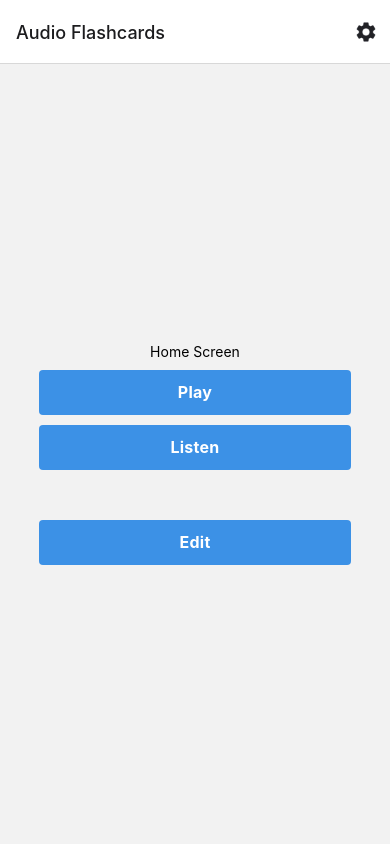
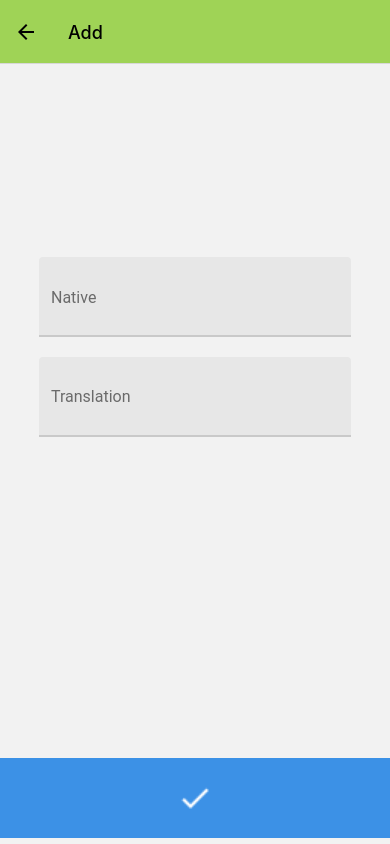
Before and after one commit to MrMuffinooo/audioFlashcardsV2, a React Native app: screen /Add in a window 390 px wide. Built offline with nearby package versions, Linux system fonts and the light colour scheme.

Commit message:
add and style 'add' screen, top bar color

```diff
--- a/App.tsx
+++ b/App.tsx
@@ -8,6 +8,8 @@ import ListenScreen from './src/scenes/listen';
 import PlayScreen from './src/scenes/play';
 import SettingsScreen from './src/scenes/settings';
 import {SettingsButton} from './src/components/SettingsButton';
+import AddScreen from './src/scenes/add';
+import {COLOR_PRIMARY, COLOR_PRIMARY_TEXT} from './src/styles/colors';
 
 const Stack = createNativeStackNavigator();
 
@@ -15,7 +17,14 @@ function App() {
   return (
     <PaperProvider>
       <NavigationContainer>
-        <Stack.Navigator initialRouteName="Home">
+        <Stack.Navigator
+          initialRouteName="Home"
+          screenOptions={{
+            headerStyle: {
+              backgroundColor: COLOR_PRIMARY,
+            },
+            headerTintColor: COLOR_PRIMARY_TEXT,
+          }}>
           <Stack.Screen
             name="Home"
             component={HomeScreen}
@@ -28,6 +37,7 @@ function App() {
           <Stack.Screen name="Play" component={PlayScreen} />
           <Stack.Screen name="Settings" component={SettingsScreen} />
           <Stack.Screen name="Edit" component={EditScreen} />
+          <Stack.Screen name="Add" component={AddScreen} />
         </Stack.Navigator>
       </NavigationContainer>
     </PaperProvider>
--- a/src/components/Button.tsx
+++ b/src/components/MyButton.tsx
@@ -4,14 +4,15 @@ import {COLOR_SECONDARY, COLOR_SECONDARY_TEXT} from '../styles/colors';
 
 interface props {
   text: string;
-  onPress: (e: any) => void;
-  style?: any;
+  onPress?: (e: any) => void;
+  styleButton?: object;
+  styleText?: object;
 }
 
-export function Button({text, onPress, style}: props) {
+export function MyButton({text, onPress, styleButton, styleText}: props) {
   return (
-    <TouchableOpacity style={[styles.button, style]} onPress={onPress}>
-      <Text style={styles.text}>{text}</Text>
+    <TouchableOpacity style={[styles.button, styleButton]} onPress={onPress}>
+      <Text style={[styles.text, styleText]}>{text}</Text>
     </TouchableOpacity>
   );
 }
--- /dev/null
+++ b/src/components/MyTextInput.tsx
@@ -0,0 +1,42 @@
+import React from 'react';
+import {StyleSheet} from 'react-native';
+import {TextInput} from 'react-native-paper';
+import {COLOR_SECONDARY} from '../styles/colors';
+
+interface props {
+  label?: string;
+  placeholder?: string;
+  onChangeText?: (text: string) => void;
+  style?: any;
+  text?: string;
+  activeUnderlineColor?: string;
+}
+
+export function MyTextInput({
+  label,
+  onChangeText,
+  placeholder,
+  text,
+  activeUnderlineColor,
+}: props) {
+  return (
+    <TextInput
+      activeUnderlineColor={
+        activeUnderlineColor ? activeUnderlineColor : COLOR_SECONDARY
+      }
+      label={label}
+      placeholder={placeholder}
+      value={text ? text : ''}
+      onChangeText={text => onChangeText(text)}
+      style={styles.view}
+    />
+  );
+}
+
+const styles = StyleSheet.create({
+  view: {
+    height: 80,
+    width: '80%',
+    marginTop: '5%',
+  },
+});
--- a/src/components/SettingsButton.tsx
+++ b/src/components/SettingsButton.tsx
@@ -1,13 +1,13 @@
 import {useNavigation} from '@react-navigation/native';
 import React from 'react';
-import {Appbar, Button} from 'react-native-paper';
+import {Appbar} from 'react-native-paper';
 import {COLOR_DARK} from '../styles/colors';
 
 export function SettingsButton() {
   const navigation = useNavigation();
   return (
     <Appbar.Action
-      icon={require('../assets/icons/settings_36.png')}
+      icon={require('../assets/icons/settings_24.png')}
       // @ts-ignore: correct parameter
       onPress={() => navigation.navigate('Settings')}
       color={COLOR_DARK}
--- /dev/null
+++ b/src/scenes/add.tsx
@@ -0,0 +1,49 @@
+import * as React from 'react';
+import {View, StyleSheet} from 'react-native';
+import {IconButton} from 'react-native-paper';
+import {MyTextInput} from '../components/MyTextInput';
+import {COLOR_SECONDARY, COLOR_SECONDARY_TEXT} from '../styles/colors';
+
+function AddScreen() {
+  const [textNative, setTextNative] = React.useState('');
+  const [textTranslation, setTextTranslation] = React.useState('');
+
+  return (
+    <View style={{flex: 1, alignItems: 'center', justifyContent: 'center'}}>
+      <MyTextInput
+        placeholder="Native"
+        text={textNative}
+        onChangeText={newText => setTextNative(newText)}
+      />
+      <MyTextInput
+        text={textTranslation}
+        placeholder="Translation"
+        onChangeText={newText => setTextTranslation(newText)}
+      />
+      <View style={styles.spacer} />
+      <IconButton
+        icon={require('../assets/icons/done_24.png')}
+        size={36}
+        color={COLOR_SECONDARY_TEXT}
+        onPress={() => console.log('Pressed')}
+        style={styles.button}
+      />
+    </View>
+  );
+}
+
+const styles = StyleSheet.create({
+  button: {
+    height: 80,
+    width: '100%',
+    position: 'absolute',
+    bottom: 0,
+    backgroundColor: COLOR_SECONDARY,
+    borderRadius: 0,
+  },
+  spacer: {
+    height: '30%',
+  },
+});
+
+export default AddScreen;
--- a/src/scenes/home.tsx
+++ b/src/scenes/home.tsx
@@ -1,25 +1,31 @@
 import * as React from 'react';
-import {View, Text, StyleSheet} from 'react-native';
-import {Button} from '../components/Button';
+import {View, StyleSheet} from 'react-native';
+import {FAB} from 'react-native-paper';
+import {MyButton} from '../components/MyButton';
+import {COLOR_PRIMARY} from '../styles/colors';
 
 function HomeScreen({navigation}) {
   return (
     <View style={{flex: 1, alignItems: 'center', justifyContent: 'center'}}>
-      <Text>Home Screen</Text>
-      <Button
+      <MyButton
         text="Play"
-        style={styles.button}
+        styleButton={styles.button}
         onPress={() => navigation.navigate('Play')}
       />
-      <Button
+      <MyButton
         text="Listen"
-        style={styles.button}
+        styleButton={styles.button}
         onPress={() => navigation.navigate('Listen')}
       />
-      <Button
+      <MyButton
         text="Edit"
-        style={styles.buttonEdit}
+        styleButton={styles.buttonEdit}
         onPress={() => navigation.navigate('Edit')}
+      />
+      <FAB
+        style={styles.fab}
+        icon={require('../assets/icons/add_24.png')}
+        onPress={() => navigation.navigate('Add')}
       />
     </View>
   );
@@ -32,6 +38,13 @@ const styles = StyleSheet.create({
   buttonEdit: {
     marginTop: 50,
   },
+  fab: {
+    position: 'absolute',
+    margin: 32,
+    right: 0,
+    bottom: 0,
+    backgroundColor: COLOR_PRIMARY,
+  },
 });
 
 export default HomeScreen;
```
Also changed, not shown: src/assets/icons/settings_24x2.png (deleted), src/assets/icons/settings_36.png (deleted).
